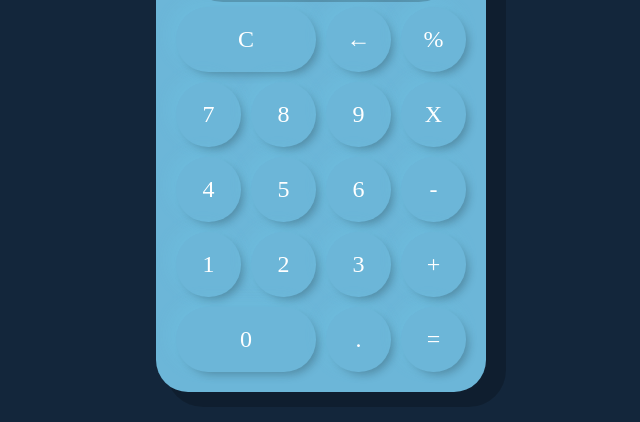
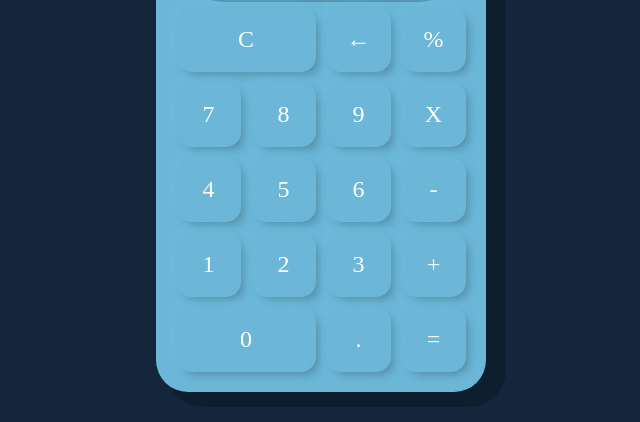
Before and after one commit to Mabas96/calculator-js, a plain HTML site: page index.html in a window 1280 px wide. Shown: the part 291-713 px from the top of the page, 319-959 px from the left. Drawn offline with Linux system fonts and the light colour scheme.

Commit message:
style modified

```diff
--- a/styles/estilos.css
+++ b/styles/estilos.css
@@ -29,7 +29,7 @@ button{
     cursor: pointer;
     margin: 5px;
     padding: 0;
-    border-radius: 32px;
+    border-radius: 15px;
     font-size: 1.5em;
     border: none;
     background-color: rgb(108, 182, 216);
```
